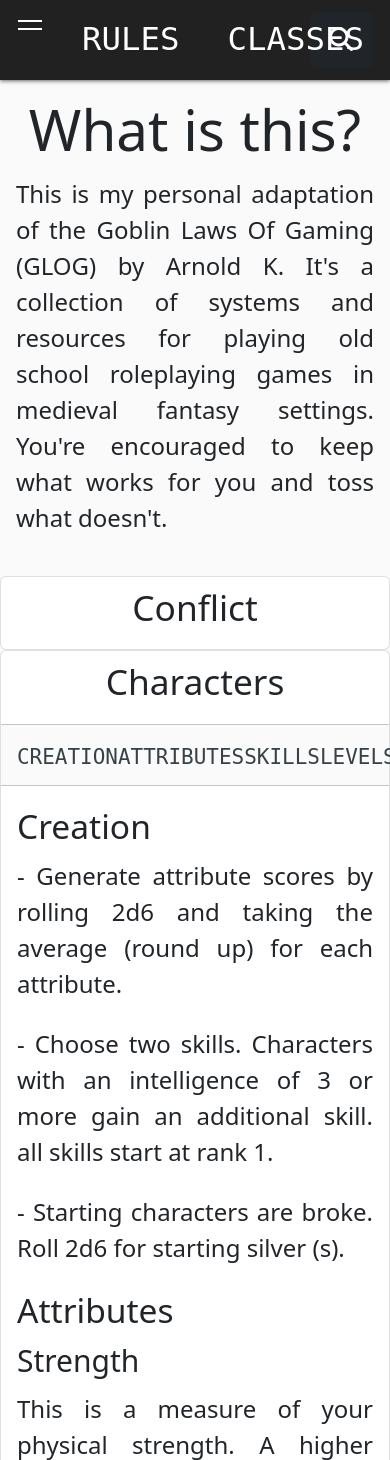
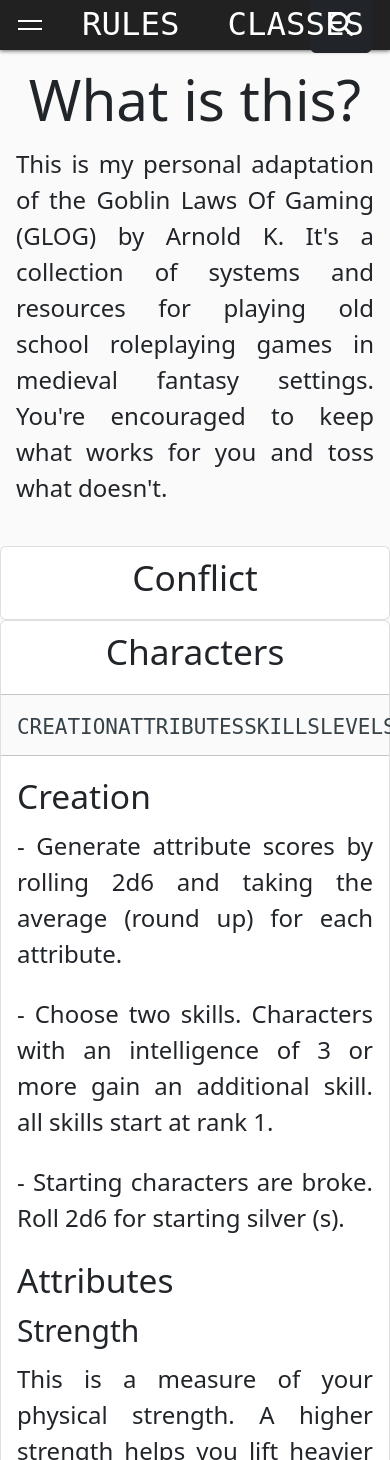
Before and after one commit to materialcontext/glog_website, a Flask app: page / in a window 390 px wide, after a click on "Characters"; the page is wider, and only the part inside the window is pictured. Shown: the top 1460 px of that part. Run offline with Flask 2, Linux system fonts and the light colour scheme; some libraries are stand-ins or nearby versions.

Commit message:
Update styles.css

```diff
--- a/static/css/styles.css
+++ b/static/css/styles.css
@@ -48,7 +48,7 @@
   border: none;
   font-family: var(--header-font);
   font-weight: 800;
-  height: 12.5%;
+  height: 50px;
   padding: 12px 16px;
   transition: top 0.2s ease-in-out;
   width: 100%;
@@ -222,7 +222,7 @@
 
 .titles-collapse {
     position: sticky;
-    top: 12.5%;
+    top: 50px;
     background-color: #fafafa;
     transition: top 0.2s ease-in-out;
     width: 100%;
@@ -264,7 +264,7 @@
     }
 
  .title-header > h3 {
-    scroll-margin-top: 12.5%;
+    scroll-margin-top: 50px;
  }
 
  /* ========= Footer ========= */
@@ -338,7 +338,7 @@
     }
 
     .content {
-        padding-top: 12.5%;
+        padding-top: 50px;
     }
 
     .top-nav > .nav-link:after {
```
